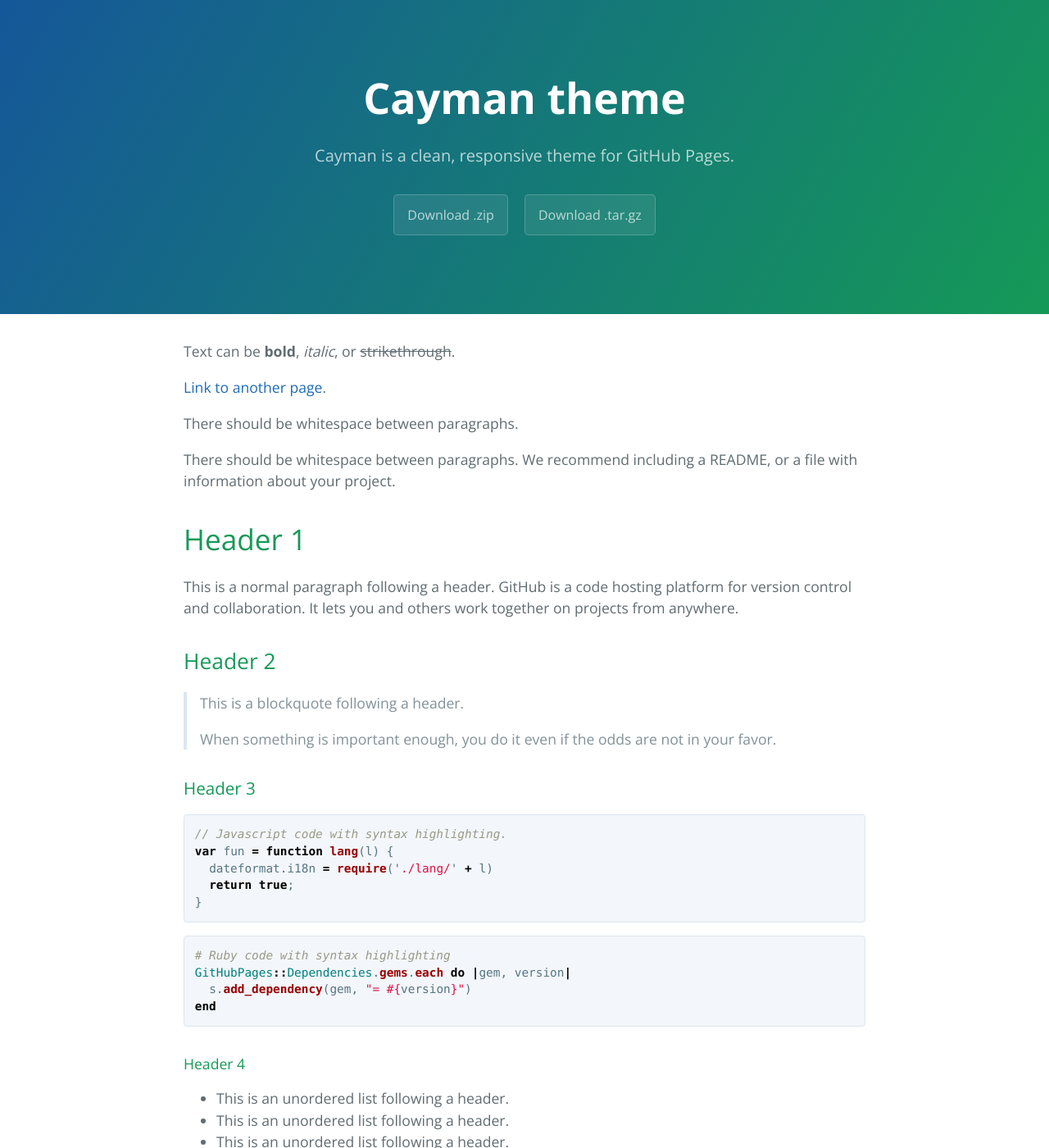
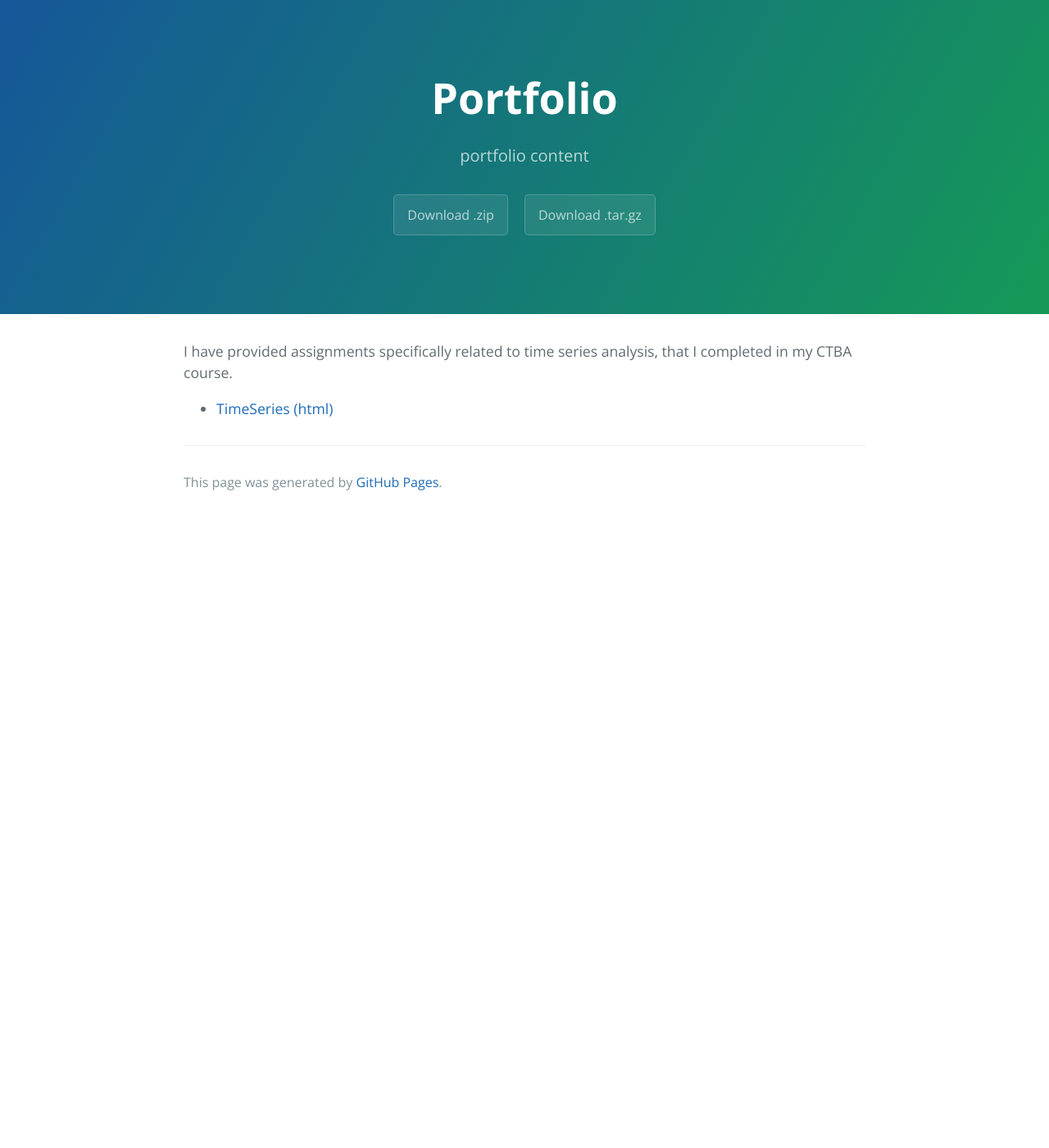
Before and after one commit to msfall/msfall.github.io, a Jekyll site: the page built from index.md, in a window 1280 px wide and 1400 px high. Shown: the whole window at 82% size. Built offline with Jekyll 4.4.1, drawn with Linux system fonts in a browser that asks for light colours; our own code applies the rules of GitHub Pages for plain Markdown files; some of the changed text lies outside the part shown.

Commit message:
Update index.md

````diff
--- a/index.md
+++ b/index.md
@@ -1,123 +1,7 @@
 ---
-layout: default
+title: Portfolio
+description: portfolio content
 ---
 
-Text can be **bold**, _italic_, or ~~strikethrough~~.
-
-[Link to another page](./another-page.html).
-
-There should be whitespace between paragraphs.
-
-There should be whitespace between paragraphs. We recommend including a README, or a file with information about your project.
-
-# Header 1
-
-This is a normal paragraph following a header. GitHub is a code hosting platform for version control and collaboration. It lets you and others work together on projects from anywhere.
-
-## Header 2
-
-> This is a blockquote following a header.
->
-> When something is important enough, you do it even if the odds are not in your favor.
-
-### Header 3
-
-```js
-// Javascript code with syntax highlighting.
-var fun = function lang(l) {
-  dateformat.i18n = require('./lang/' + l)
-  return true;
-}
-```
-
-```ruby
-# Ruby code with syntax highlighting
-GitHubPages::Dependencies.gems.each do |gem, version|
-  s.add_dependency(gem, "= #{version}")
-end
-```
-
-#### Header 4
-
-*   This is an unordered list following a header.
-*   This is an unordered list following a header.
-*   This is an unordered list following a header.
-
-##### Header 5
-
-1.  This is an ordered list following a header.
-2.  This is an ordered list following a header.
-3.  This is an ordered list following a header.
-
-###### Header 6
-
-| head1        | head two          | three |
-|:-------------|:------------------|:------|
-| ok           | good swedish fish | nice  |
-| out of stock | good and plenty   | nice  |
-| ok           | good `oreos`      | hmm   |
-| ok           | good `zoute` drop | yumm  |
-
-### There's a horizontal rule below this.
-
-* * *
-
-### Here is an unordered list:
-
-*   Item foo
-*   Item bar
-*   Item baz
-*   Item zip
-
-### And an ordered list:
-
-1.  Item one
-1.  Item two
-1.  Item three
-1.  Item four
-
-### And a nested list:
-
-- level 1 item
-  - level 2 item
-  - level 2 item
-    - level 3 item
-    - level 3 item
-- level 1 item
-  - level 2 item
-  - level 2 item
-  - level 2 item
-- level 1 item
-  - level 2 item
-  - level 2 item
-- level 1 item
-
-### Small image
-
-![Octocat](https://github.githubassets.com/images/icons/emoji/octocat.png)
-
-### Large image
-
-![Branching](https://guides.github.com/activities/hello-world/branching.png)
-
-
-### Definition lists can be used with HTML syntax.
-
-<dl>
-<dt>Name</dt>
-<dd>Godzilla</dd>
-<dt>Born</dt>
-<dd>1952</dd>
-<dt>Birthplace</dt>
-<dd>Japan</dd>
-<dt>Color</dt>
-<dd>Green</dd>
-</dl>
-
-```
-Long, single-line code blocks should not wrap. They should horizontally scroll if they are too long. This line should be long enough to demonstrate this.
-```
-
-```
-The final element.
-```
+I have provided assignments specifically related to time series analysis, that I completed in my CTBA course.
+-  [TimeSeries (html)](/TimeSeries/index.md)
````
